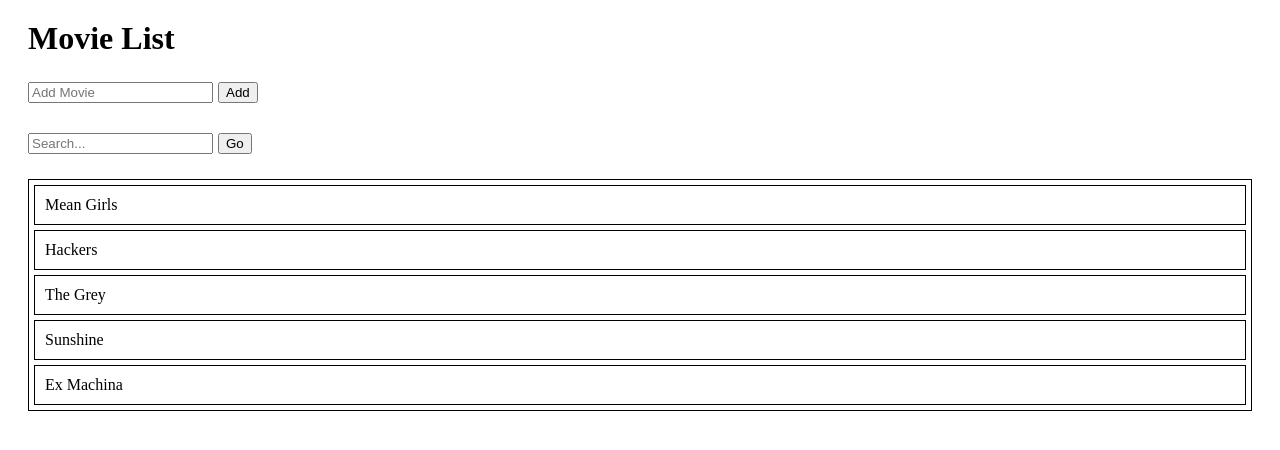
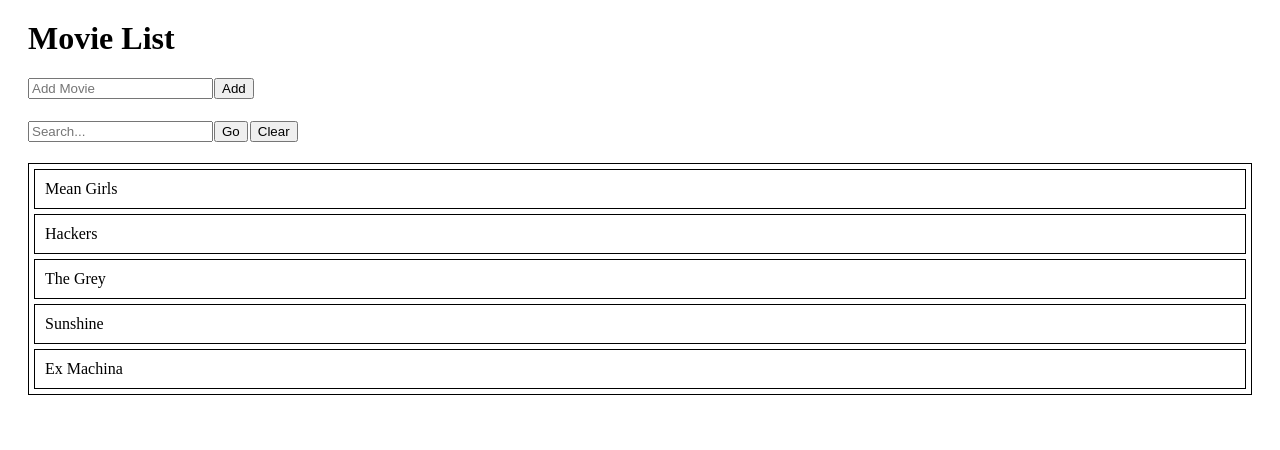
Before and after one commit to elizabethcan/movie_list, a React app: page / in a window 1280 px wide. Shown: the top 450 px of the page. Built offline with nearby package versions, Linux system fonts and the light colour scheme.

Commit message:
Add functionality to add movies to list and add a clear button to clear the search

```diff
--- a/public/style.css
+++ b/public/style.css
@@ -10,7 +10,7 @@
 }
 
 button {
-  margin: 5px;
+  margin: 1px;
 }
 
 .movieList {
--- a/src/components/AddMovie.jsx
+++ b/src/components/AddMovie.jsx
@@ -3,13 +3,29 @@ import React from 'react';
 class AddMovie extends React.Component {
   constructor(props) {
     super(props);
+    this.changeHandler = this.changeHandler.bind(this);
+    this.clickHandler = this.clickHandler.bind(this);
+    this.state = {
+      entry: ''
+    }
+  }
+
+  changeHandler(event) {
+    this.setState({
+      entry: event.target.value
+    });
+  }
+
+  clickHandler(event) {
+    event.preventDefault();
+    this.props.addToList(this.state.entry);
   }
 
   render() {
     return (
       <div className="add-movie">
-        <input placeholder="Add Movie"></input>
-        <button>Add</button>
+        <input placeholder="Add Movie" onChange={this.changeHandler}></input>
+        <button onClick={this.clickHandler}>Add</button>
       </div>
     );
   }
--- a/src/components/App.jsx
+++ b/src/components/App.jsx
@@ -13,26 +13,34 @@ var movies = [
 
 class App extends React.Component {
 	constructor(props) {
-		super(props);
+    super(props);
+    this.addToList = this.addToList.bind(this);
 		this.searchList = this.searchList.bind(this);
 		this.state = {
 			filter: '',
 			movies: movies
 		}
-	}
+  }
+
+  addToList(movie) {
+    var newMovie = [];
+    newMovie.push({title: movie});
+    this.setState({
+      movies: movies.concat(newMovie)
+    })
+  }
 
 	searchList(filter) {
-		console.log(`update list called`);
 		this.setState({
 			filter: filter
 		});
-	}
+  }
 
 	render () {
 		return (
 			<div>
 				<h1 className="header">Movie List</h1>
-        <AddMovie />
+        <AddMovie addToList={this.addToList}/>
 				<Search searchList={this.searchList}/>
 				<MovieList filter={this.state.filter} movies={this.state.movies}/>
 			</div>
--- a/src/components/Search.jsx
+++ b/src/components/Search.jsx
@@ -5,6 +5,7 @@ class Search extends React.Component {
     super(props);
     this.handleChange = this.handleChange.bind(this);
     this.handleClick = this.handleClick.bind(this);
+    this.handleClear = this.handleClear.bind(this);
     this.state = {
       value: ''
     }
@@ -18,8 +19,12 @@ class Search extends React.Component {
 
   handleClick(event) {
     event.preventDefault();
-    console.log('search click')
     this.props.searchList(this.state.value);
+  }
+
+  handleClear(event) {
+    event.preventDefault();
+    this.props.searchList('');
   }
 
 
@@ -28,6 +33,7 @@ class Search extends React.Component {
       <div className="search-bar">
         <input placeholder="Search..." onChange={this.handleChange}></input>
         <button onClick={this.handleClick}>Go</button>
+        <button onClick={this.handleClear}>Clear</button>
       </div>
     );
   }
```
